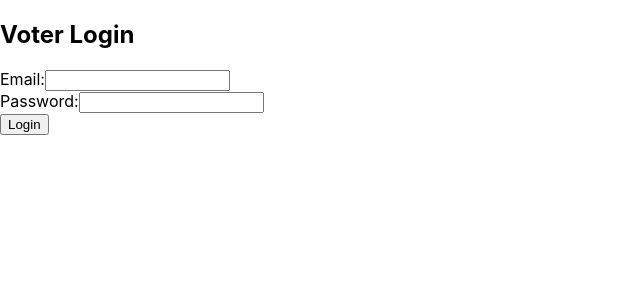
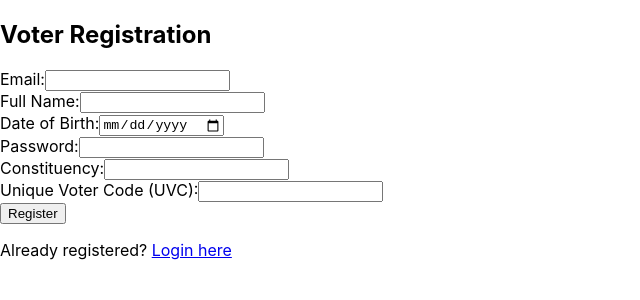
Before and after one commit to Shantanugupta43/GEVS, a React (Create React App) app: page / in a window 1280 px wide. Shown: the top 300 px of the page, without its empty margins (0-640 px from the left). Built offline with nearby package versions, Linux system fonts and the light colour scheme.

Commit message:
added registration frontend made it first view

```diff
--- a/src/App.js
+++ b/src/App.js
@@ -10,8 +10,8 @@ const App = () => {
   return (
     <Router>
       <Routes>
-        <Route path="/" element={<VoterLogin />} />
-        <Route path="/register" element={<VoterRegistration />} />
+        <Route path="/" element={<VoterRegistration />} />
+        <Route path="/login" element={<VoterLogin />} />
         <Route path="/dashboard" element={<VoterDashboard />} />
         <Route path="/election-officer-dashboard" element={<ElectionOfficerDashboard />} />
       </Routes>
--- a/src/components/VoterRegistration.js
+++ b/src/components/VoterRegistration.js
@@ -1,5 +1,7 @@
 // components/VoterRegistration.js
 import React, { useState } from 'react';
+import { Link } from 'react-router-dom';
+
 
 const VoterRegistration = () => {
   const [formData, setFormData] = useState({
@@ -24,9 +26,75 @@ const VoterRegistration = () => {
     <div>
       <h2>Voter Registration</h2>
       <form onSubmit={handleSubmit}>
-        {/* Form fields go here */}
+        <div>
+          <label htmlFor="email">Email:</label>
+          <input
+            type="email"
+            id="email"
+            name="email"
+            value={formData.email}
+            onChange={handleChange}
+            required
+          />
+        </div>
+        <div>
+          <label htmlFor="fullName">Full Name:</label>
+          <input
+            type="text"
+            id="fullName"
+            name="fullName"
+            value={formData.fullName}
+            onChange={handleChange}
+            required
+          />
+        </div>
+        <div>
+          <label htmlFor="dateOfBirth">Date of Birth:</label>
+          <input
+            type="date"
+            id="dateOfBirth"
+            name="dateOfBirth"
+            value={formData.dateOfBirth}
+            onChange={handleChange}
+            required
+          />
+        </div>
+        <div>
+          <label htmlFor="password">Password:</label>
+          <input
+            type="password"
+            id="password"
+            name="password"
+            value={formData.password}
+            onChange={handleChange}
+            required
+          />
+        </div>
+        <div>
+          <label htmlFor="constituency">Constituency:</label>
+          <input
+            type="text"
+            id="constituency"
+            name="constituency"
+            value={formData.constituency}
+            onChange={handleChange}
+            required
+          />
+        </div>
+        <div>
+          <label htmlFor="uvc">Unique Voter Code (UVC):</label>
+          <input
+            type="text"
+            id="uvc"
+            name="uvc"
+            value={formData.uvc}
+            onChange={handleChange}
+            required
+          />
+        </div>
         <button type="submit">Register</button>
       </form>
+      <p>Already registered? <Link to="/login">Login here</Link></p>
     </div>
   );
 };
```
